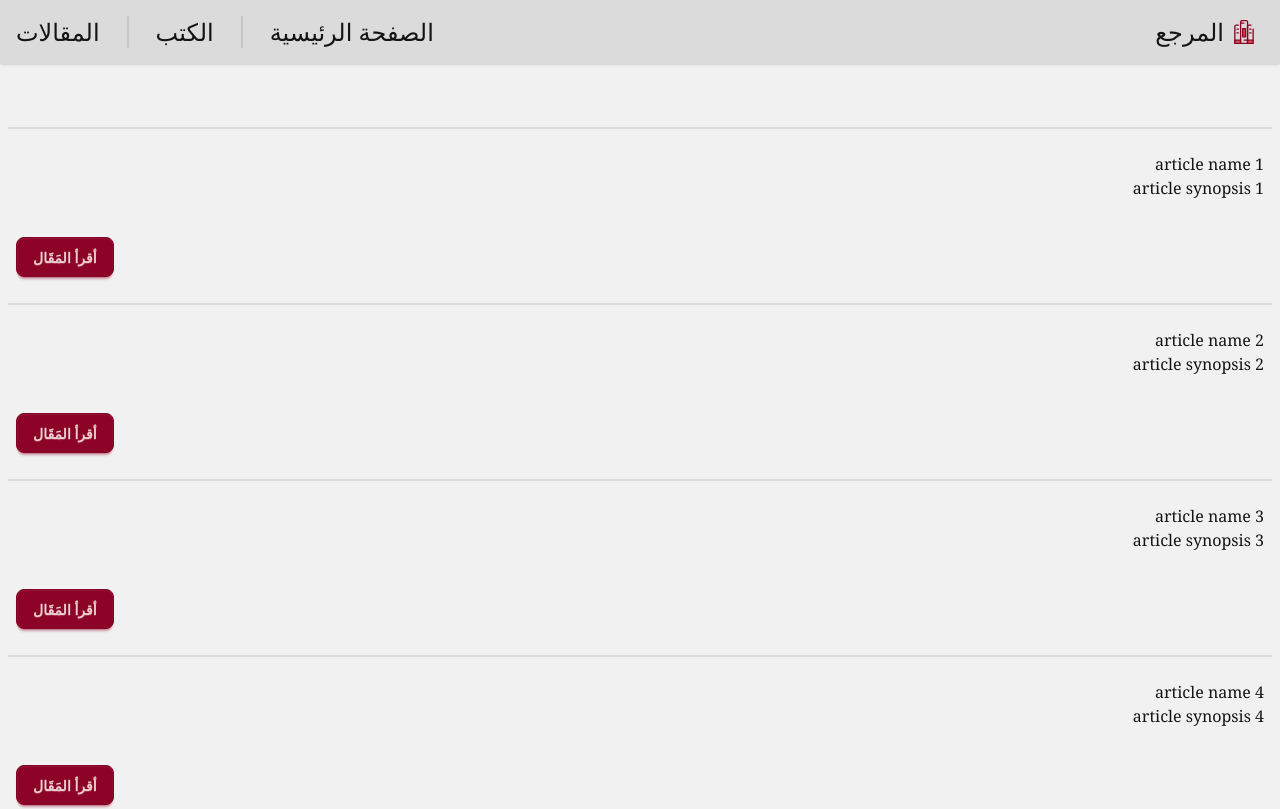
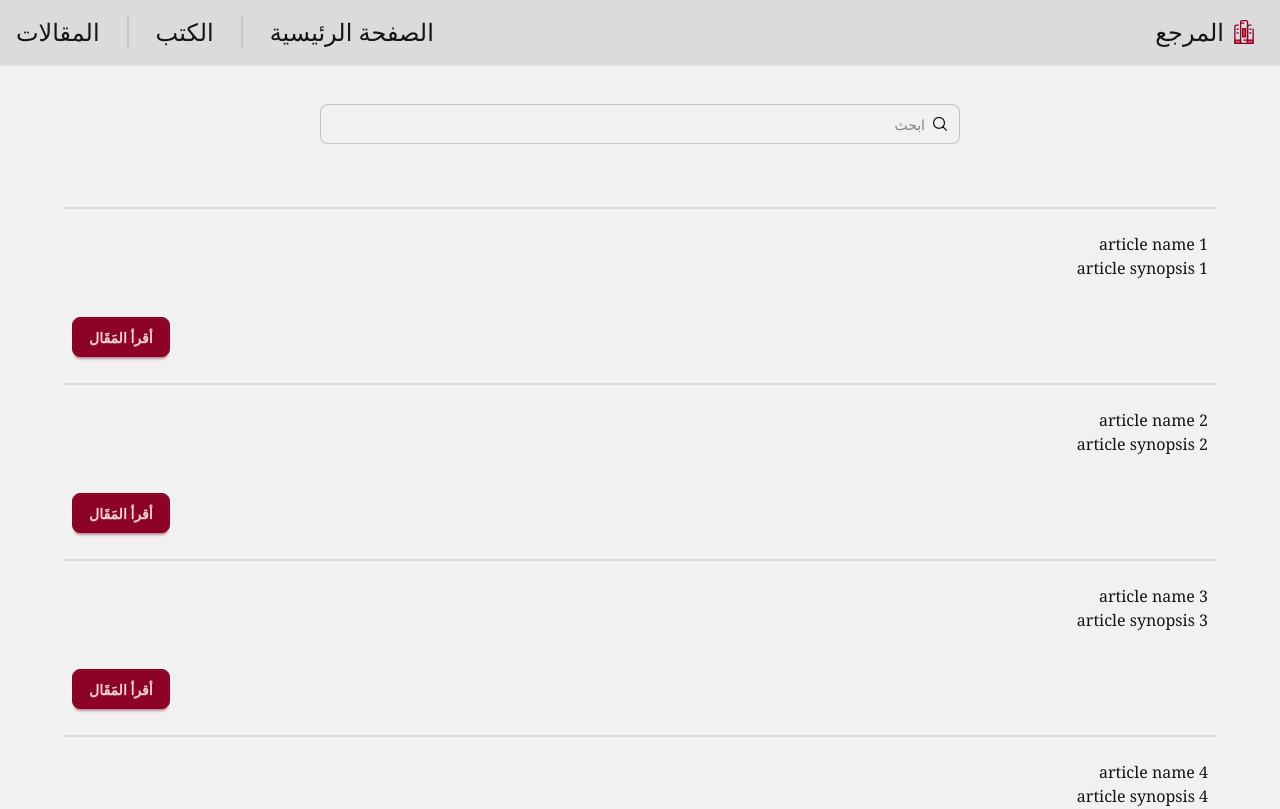
Before and after one commit to VoidRB/Clients-published-collection, a Vue app in the folder Client/: page /articles in a window 1280 px wide. Shown: the top 809 px of the page. Built offline with nearby package versions, Linux system fonts and the light colour scheme; no server answers.

Commit message:
chore: search filter added to books & articles
+ ui changes and clean up

```diff
--- a/Client/src/App.vue
+++ b/Client/src/App.vue
@@ -12,6 +12,7 @@ import BottomFooter from "./components/BottomFooter.vue";
         <component :is="Component" />
       </Transition>
     </RouterView>
+    <hr class="mt-10" />
     <BottomFooter />
   </div>
 </template>
--- a/Client/src/components/BottomFooter.vue
+++ b/Client/src/components/BottomFooter.vue
@@ -1,6 +1,8 @@
 <script setup lang="ts"></script>
 <template>
-  <footer class="footer sm:footer-horizontal footer-center bg-base-200 text-base-content mt-4 p-4">
+  <footer
+    class="footer sm:footer-horizontal footer-center bg-base-200 text-base-content mt-auto p-4"
+  >
     <aside>
       <p>Copyright © {{ new Date().getFullYear() }} - All right reserved</p>
     </aside>
--- a/Client/src/components/SingularBook.vue
+++ b/Client/src/components/SingularBook.vue
@@ -10,18 +10,16 @@ const getBook = (bookId: number) => {
 };
 </script>
 <template>
-  <div
-    class="card bg-base-content card-border image-full m-2 w-72 text-end shadow-sm transition-all duration-75 hover:scale-110 lg:w-96"
-  >
-    <figure>
-      <img class="max-w-2xs object-cover" :src="props.book.cover" :alt="props.book.name" />
+  <div class="card bg-base-100 w-96 shadow-sm hover:shadow-md">
+    <figure class="px-10 pt-10">
+      <img :src="props.book.cover" :alt="props.book.name" class="rounded-xl" />
     </figure>
-    <div class="card-body">
-      <h2 class="card-title text-primary justify-end text-3xl">{{ props.book.name }}</h2>
-      <p class="text-primary-content justify-end text-2xl">
+    <div class="card-body items-end text-center">
+      <h2 class="card-title">{{ props.book.name }}</h2>
+      <p class="text-end">
         {{ props.book.synopsis }}
       </p>
-      <div class="card-actions justify-start">
+      <div class="card-actions">
         <button @click="getBook(props.book.id)" class="btn btn-primary">أقرأ</button>
       </div>
     </div>
--- a/Client/src/views/ArticlesView.vue
+++ b/Client/src/views/ArticlesView.vue
@@ -1,7 +1,7 @@
 <script setup lang="ts">
 import type Article from "@/interfaces/articleInterface";
 import SingularArticle from "@/components/SingularArticle.vue";
-import { onMounted, ref } from "vue";
+import { computed, onMounted, ref } from "vue";
 import axios from "axios";
 
 const articles = ref<Article[]>();
@@ -22,16 +22,43 @@ onMounted(async () => {
   }
 });
 
-const testArticles: Article[] = [
+const testArticles = ref([
   { id: 1, name: "article name 1", synopsis: "article synopsis 1", body: "article body 1" },
   { id: 2, name: "article name 2", synopsis: "article synopsis 2", body: "article body 2" },
   { id: 3, name: "article name 3", synopsis: "article synopsis 3", body: "article body 3" },
   { id: 4, name: "article name 4", synopsis: "article synopsis 4", body: "article body 4" },
   { id: 5, name: "article name 5", synopsis: "article synopsis 5", body: "article body 5" },
-];
+]);
+
+const searchQuery = ref("");
+const filteredArticles = computed(() => {
+  return testArticles.value.filter((item) =>
+    item.name.toLowerCase().includes(searchQuery.value.toLowerCase()),
+  );
+});
 </script>
 <template>
-  <div class="mt-10 w-full flex-col gap-4">
-    <SingularArticle v-for="article in testArticles" :key="article.id" :article="article" />
+  <div class="mt-10 flex w-full">
+    <div class="flex w-full justify-center text-right">
+      <div class="w-1/2">
+        <label class="input w-full">
+          <input
+            v-model="searchQuery"
+            type="text"
+            required
+            placeholder="ابحث"
+            pattern="[A-Za-z][A-Za-z0-9\-]*"
+            minlength="3"
+            maxlength="30"
+            title="Only letters, numbers or dash"
+            class="text-right"
+          />
+          <i class="pi pi-search"></i>
+        </label>
+      </div>
+    </div>
+  </div>
+  <div class="mt-10 h-fit w-full flex-col items-center justify-center gap-4 px-14">
+    <SingularArticle v-for="article in filteredArticles" :key="article.id" :article="article" />
   </div>
 </template>
--- a/Client/src/views/BooksView.vue
+++ b/Client/src/views/BooksView.vue
@@ -1,7 +1,7 @@
 <script setup lang="ts">
 import type Book from "@/interfaces/bookInterface";
 import SingularBook from "@/components/SingularBook.vue";
-import { onMounted, ref } from "vue";
+import { computed, onMounted, ref } from "vue";
 import axios from "axios";
 
 import cover from "@/assets/bookCovers/cover.jpeg";
@@ -24,7 +24,7 @@ onMounted(async () => {
   }
 });
 
-const testBooks: Book[] = [
+const testBooks = ref([
   {
     id: 1,
     name: "والدي",
@@ -67,10 +67,39 @@ const testBooks: Book[] = [
       "المغلوطة حول استنكار  النشوة وتمجيد الألم نشأت بالفعل، وسأعرض لك التفاصيل لتكتشف حقيقة وأساس تلك السعادة البشرية، فلا أحد يرفض أو يكره أو يتجنب الشعور بالسعادة، ولكن بفضل هؤ.",
     cover: "",
   },
-];
+]);
+
+const searchQuery = ref("");
+const filteredBooks = computed(() => {
+  return testBooks.value.filter((book) =>
+    book.name.toLowerCase().includes(searchQuery.value.toLowerCase()),
+  );
+});
 </script>
 <template>
+  <div class="mt-10 flex w-full">
+    <div class="mt-10 flex w-full">
+      <div class="flex w-full justify-center text-right">
+        <div class="w-1/2">
+          <label class="input w-full">
+            <input
+              v-model="searchQuery"
+              type="text"
+              required
+              placeholder="ابحث"
+              pattern="[A-Za-z][A-Za-z0-9\-]*"
+              minlength="3"
+              maxlength="30"
+              title="Only letters, numbers or dash"
+              class="text-right"
+            />
+            <i class="pi pi-search"></i>
+          </label>
+        </div>
+      </div>
+    </div>
+  </div>
   <div class="mt-10 grid grid-cols-1 grid-rows-2 justify-center gap-4 md:grid-cols-3">
-    <SingularBook v-for="book in testBooks" :key="book.id" :book="book" />
+    <SingularBook v-for="book in filteredBooks" :key="book.id" :book="book" />
   </div>
 </template>
--- a/Client/src/views/NotFoundView.vue
+++ b/Client/src/views/NotFoundView.vue
@@ -1,6 +1,11 @@
-<script setup lang="ts"></script>
+<script setup lang="ts">
+import { RouterLink } from "vue-router";
+</script>
 <template>
-  <div class="mt-16 flex h-full w-full flex-col items-center justify-center select-none">
-    <h1 class="text-7xl">خطأ: 404 | للأسف، لم يتم العثور على الصفحة</h1>
+  <div class="mt-16 flex h-full w-full flex-col items-center justify-center gap-6 select-none">
+    <h1 class="text-start text-7xl">
+      <span class="text-primary">Error: 404</span> | للأسف، لم يتم العثور على الصفحة
+    </h1>
+    <RouterLink to="/" class="btn btn-primary text-3xl">العودة إلى الصفحة الرئيسية</RouterLink>
   </div>
 </template>
```
